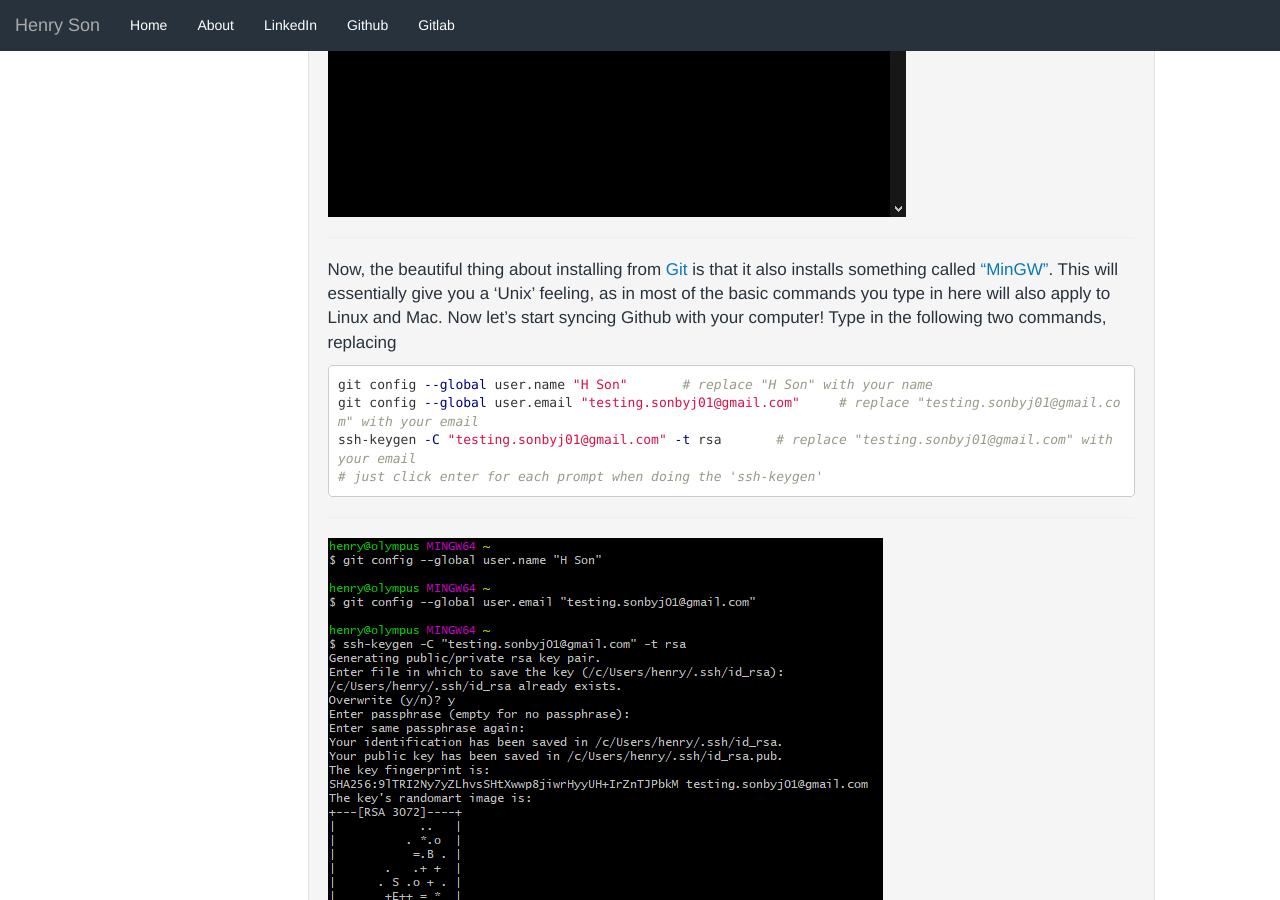
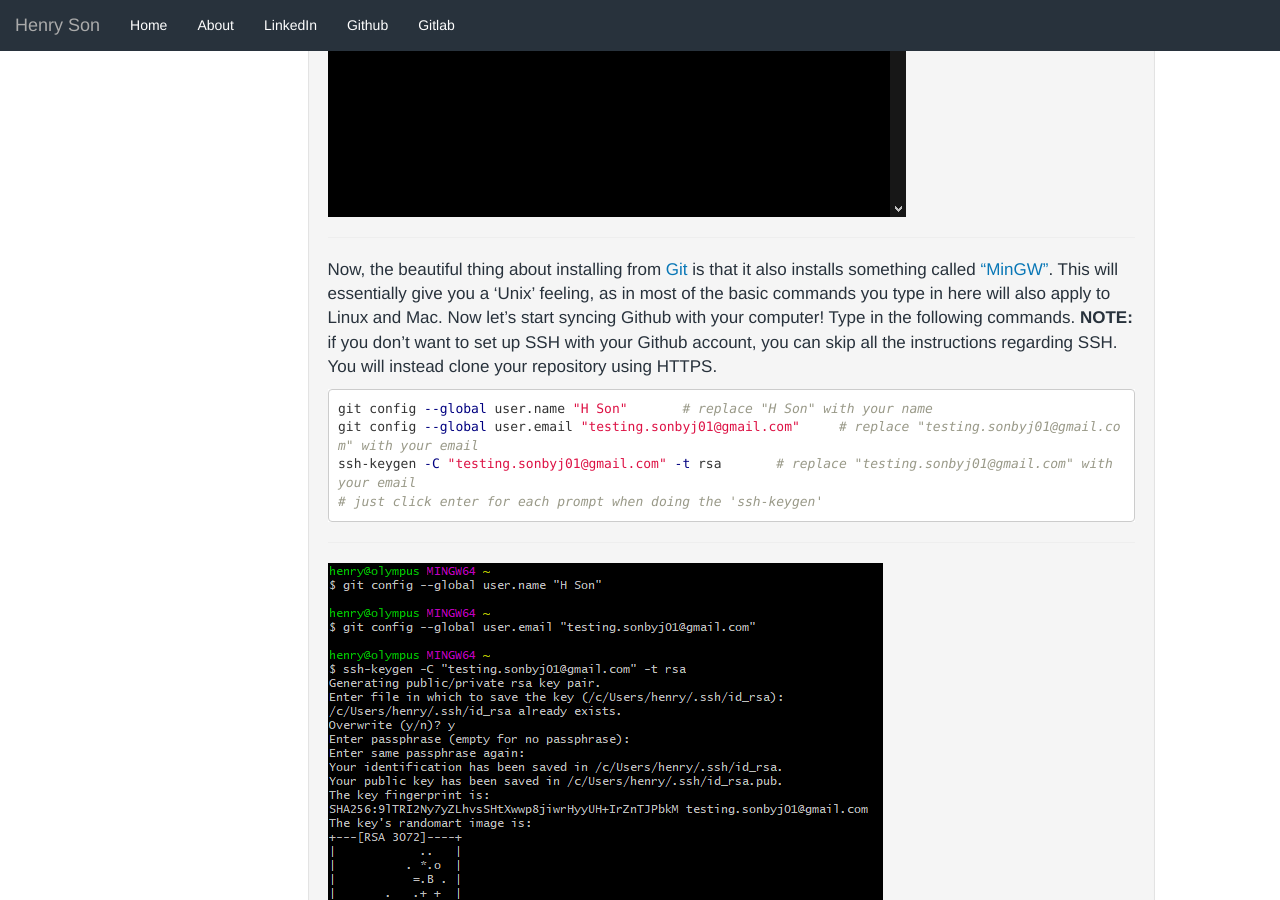
Before and after one commit to sonbyj01/sonbyj01.github.io, a Jekyll site: the page built from _posts/2020-04-28-How-to-use-Git.markdown, in a window 1280 px wide and 900 px high, scrolled down 4766 px. Built offline with Jekyll 4.4.1, drawn with Linux system fonts in a browser that asks for light colours; some of the changed text lies outside the part shown.

Commit message:
Update 2020-04-28-How-to-use-Git.markdown

````diff
--- a/_posts/2020-04-28-How-to-use-Git.markdown
+++ b/_posts/2020-04-28-How-to-use-Git.markdown
@@ -79,7 +79,7 @@ Okay so now that we've created a Github account, we need something else for our
 
 -----
 
-Now, the beautiful thing about installing from [Git] is that it also installs something called ["MinGW"]. This will essentially give you a 'Unix' feeling, as in most of the basic commands you type in here will also apply to Linux and Mac. Now let's start syncing Github with your computer! Type in the following two commands, replacing
+Now, the beautiful thing about installing from [Git] is that it also installs something called ["MinGW"]. This will essentially give you a 'Unix' feeling, as in most of the basic commands you type in here will also apply to Linux and Mac. Now let's start syncing Github with your computer! Type in the following commands. **NOTE:** if you don't want to set up SSH with your Github account, you can skip all the instructions regarding SSH. You will instead clone your repository using HTTPS.
 
 ```bash
 git config --global user.name "H Son"       # replace "H Son" with your name
@@ -153,7 +153,7 @@ Once you've created your repository, you'll be redirected to that repository's p
 
 -----
 
-Click on "Clone or download", make sure it says "Clone with SSH", and click the copy button icon right next to the URL.
+Click on "Clone or download", make sure it says "Clone with SSH", and click the copy button icon right next to the URL. **HOWEVER**, you can alternatively use HTTPS. When you push later on, you will instead just type in your Github account information.
 
 -----
 ![clone]({{ site.baseurl }}/assets/images/2020-04-28-How-to_use-Git/clone.PNG)
@@ -182,7 +182,8 @@ Now I'm going to clone my repository onto my Desktop.
 
 ```bash
 cd Desktop
-git clone git@github.com:t35t-4cc0unt/Hello-World.git
+git clone git@github.com:t35t-4cc0unt/Hello-World.git # this is for SSH cloning
+git clone https://github.com/t35t-4cc0unt/Hello-World.git # this is for HTTPS cloning
 ```
 
 -----
@@ -213,13 +214,16 @@ If you have VS Code installed, it should have opened with your repository. Now l
 > git checkout -b \<new_branch\> - create a new 'branch' on your repository (good practice!) more information on [branches]
 
 
-> git add <file/folder(s)> - add file/folder(s) that will be pushed to Github (you can also use * to specify all folders and files in that current directory)
+> git add \<file/folder(s)\> - add file/folder(s) that will be pushed to Github (you can also use * to specify all folders and files in that current directory)
 
 
-> git commit -m <message> - add a message to Github that should describe the changes you've made to the file/folder(s)
+> git reset \<file/folder(s)\> - 'resets' the folders and files that you've added; leave blank to undo all 'adds' you've made
 
 
-> git push origin <new_branch> - push the file/folder(s) you added before from your computer (origin) to 'new_branch'
+> git commit -m \'\<message\>\' - add a message to Github that should describe the changes you've made to the file/folder(s)
+
+
+> git push origin \<new_branch\> - push the file/folder(s) you added before from your local git repository (origin) to the remote repository 'new_branch'
 
 ```bash
 git checkout -b 'branch1'
@@ -277,9 +281,12 @@ Now that you completed the merge request, go back to your repository page and un
 
 -----
 
+### Updating your local repository from remote repository
+So you and your buddy are working on the same branch
+
 ### End of Day Sequence
 Now let's say you've been working the entire day, just cranking out code left and right from \*cough stackoverflow and your innovative mind, and it's time to pack up and head back home. Your 'end-of-day' protocol should look something a little like this.
-> git checkout <existing_branch> - switch to an existing branch
+> git checkout \<existing_branch\> - switch to an existing branch
 
 ```bash
 git checkout branch1
````
